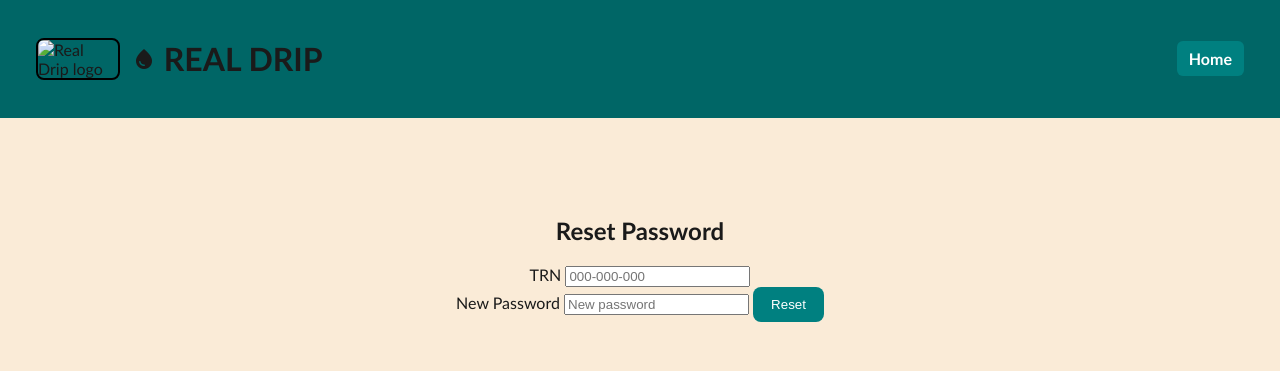
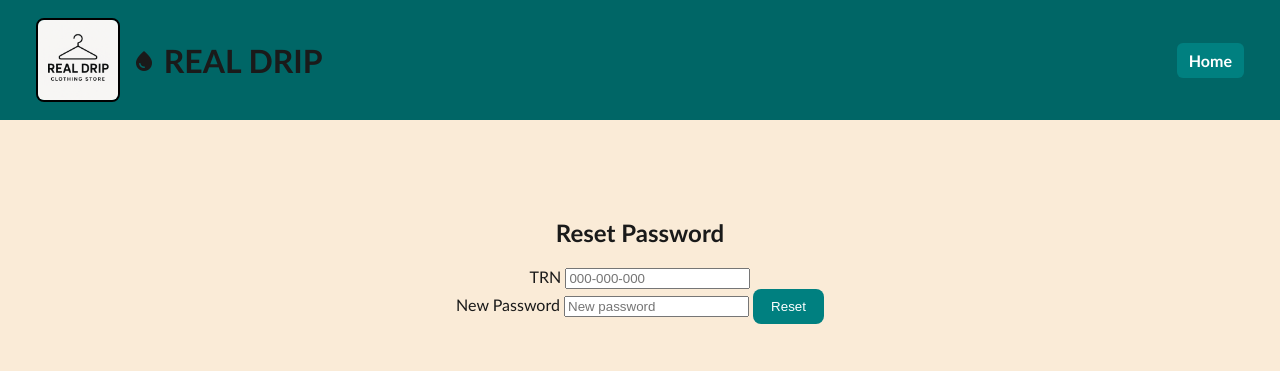
Before and after one commit to Nashh-dev/RealDripClothingStore, a plain HTML site: page reset_password.html in a window 1280 px wide. Drawn offline with Linux system fonts and the light colour scheme.

Commit message:
Update reset_password.html

```diff
--- a/reset_password.html
+++ b/reset_password.html
@@ -10,7 +10,7 @@
 <body>
   <header class="site-header">
     <div class="brand">
-      <img class="logo" src="/RealDripClothingStore_firday8am/Assets/logo.png" alt="Real Drip logo">
+      <img class="logo" src="../Assets/logo.png" alt="Real Drip logo">
       <h1><span class="material-icons">water_drop</span> REAL DRIP</h1>
     </div>
     <nav class="navigation">
```
